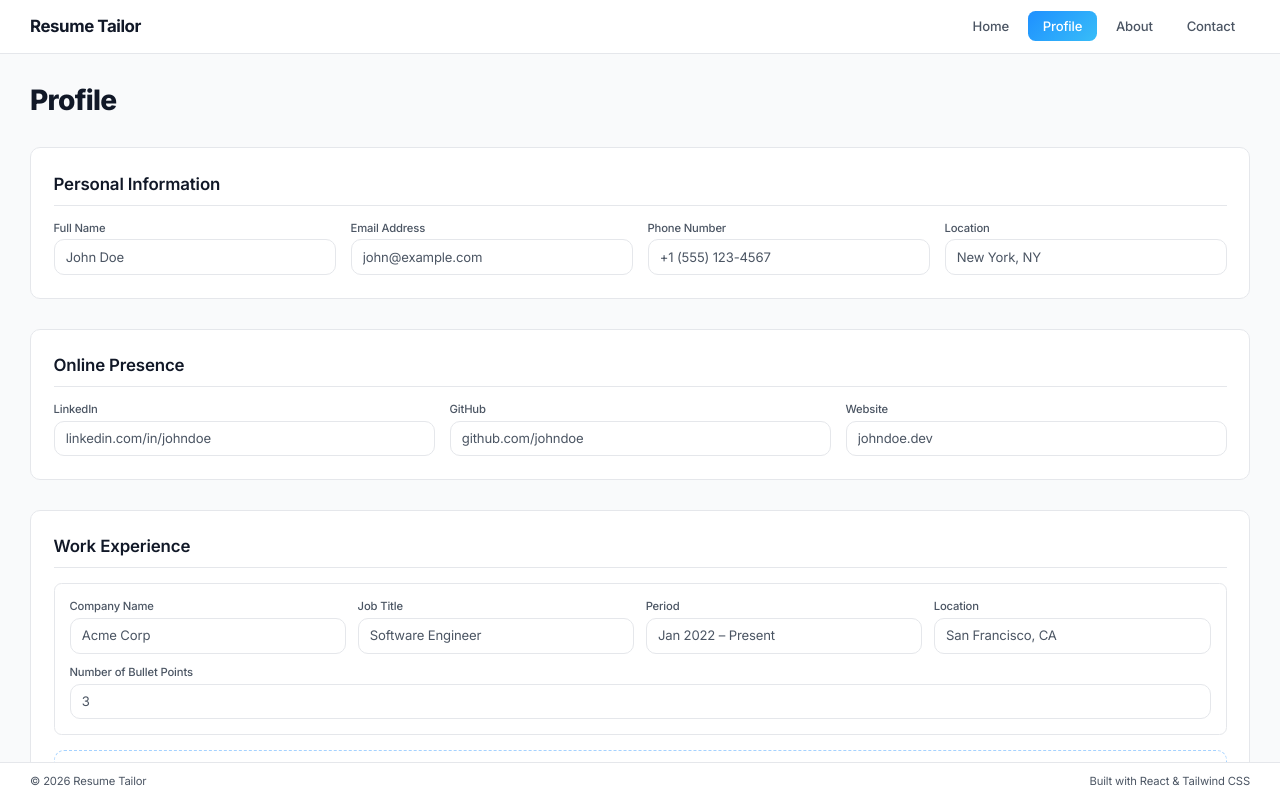
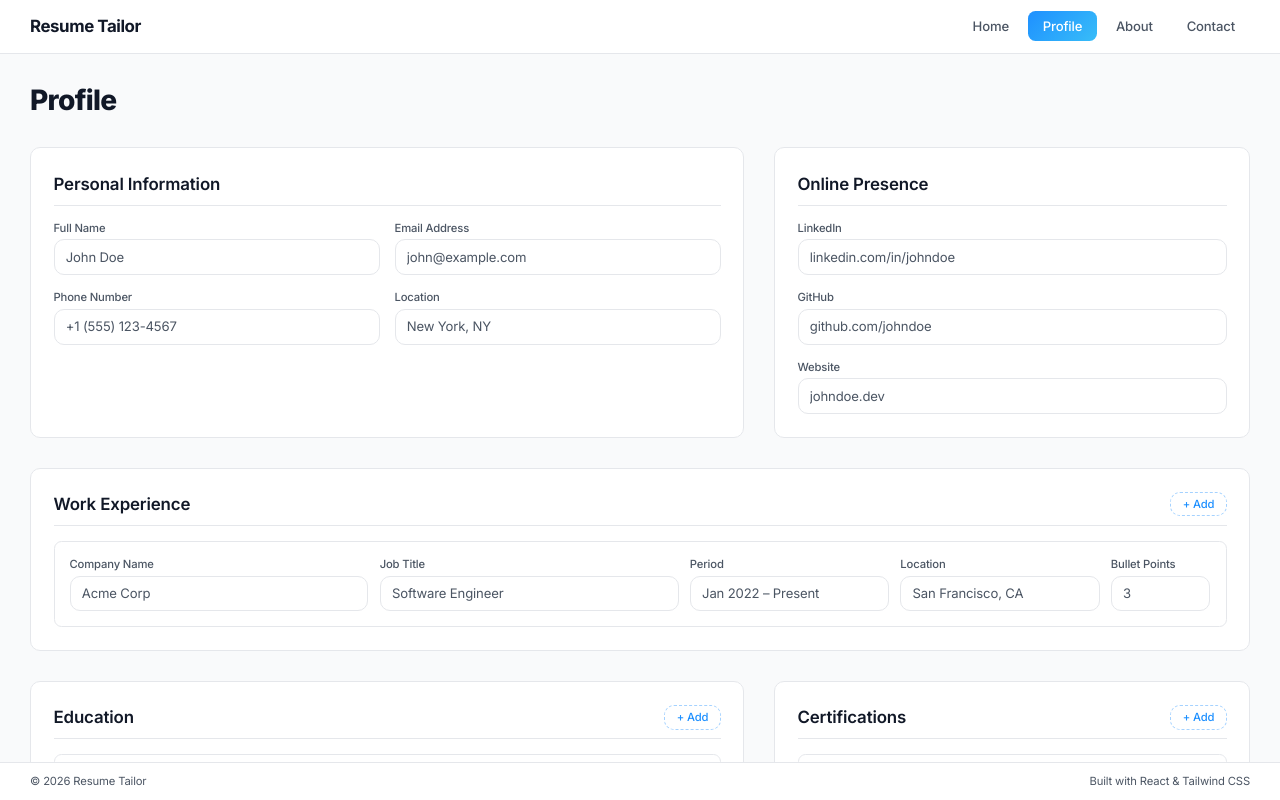
Before and after one commit to akira924/resume-tailor-3, a React (Vite) app: page / in a window 1280 px wide. Both pictures are taken after a click on the button "Profile". Built offline with nearby package versions, Linux system fonts and the light colour scheme.

Commit message:
Optimize the layout of Profile page

```diff
--- a/src/pages/Profile.tsx
+++ b/src/pages/Profile.tsx
@@ -30,11 +30,14 @@ const inputClass =
 
 const labelClass = 'block text-xs font-medium text-[var(--text)] mb-1'
 
-function SectionHeading({ children }: { children: React.ReactNode }) {
+function SectionHeading({ children, action }: { children: React.ReactNode; action?: React.ReactNode }) {
   return (
-    <h2 className="text-lg font-semibold text-[var(--text-h)] border-b border-[var(--border)] pb-2 mb-4">
+    <div className="flex items-center justify-between border-b border-[var(--border)] pb-2 mb-4">
+      <h2 className="text-lg font-semibold text-[var(--text-h)]">
         {children}
       </h2>
+      {action}
+    </div>
   )
 }
 
@@ -56,7 +59,7 @@ function AddButton({ onClick, children }: { onClick: () => void; children: React
     <button
       type="button"
       onClick={onClick}
-      className="w-full py-2.5 rounded-[var(--radius)] border border-dashed border-[var(--accent-border)] text-[var(--accent)] text-sm font-medium hover:bg-[var(--accent-bg)] transition-colors cursor-pointer"
+      className="px-3 py-1 rounded-[var(--radius)] border border-dashed border-[var(--accent-border)] text-[var(--accent)] text-xs font-medium hover:bg-[var(--accent-bg)] transition-colors cursor-pointer"
     >
       {children}
     </button>
@@ -93,9 +96,10 @@ export default function Profile() {
     <div className="px-8 py-8 space-y-8">
       <h1 className="text-3xl font-extrabold text-[var(--text-h)] tracking-tight">Profile</h1>
 
+      <div className="grid grid-cols-1 lg:grid-cols-[3fr_2fr] gap-8">
         <section className="rounded-[var(--radius)] border border-[var(--border)] bg-[var(--bg-surface)] p-6">
           <SectionHeading>Personal Information</SectionHeading>
-        <div className="grid grid-cols-1 sm:grid-cols-2 lg:grid-cols-4 gap-4">
+          <div className="grid grid-cols-1 sm:grid-cols-2 gap-4">
             <div>
               <label className={labelClass}>Full Name</label>
               <input type="text" className={inputClass} placeholder="John Doe" value={fullName} onChange={e => setFullName(e.target.value)} />
@@ -117,7 +121,7 @@ export default function Profile() {
 
         <section className="rounded-[var(--radius)] border border-[var(--border)] bg-[var(--bg-surface)] p-6">
           <SectionHeading>Online Presence</SectionHeading>
-        <div className="grid grid-cols-1 sm:grid-cols-3 gap-4">
+          <div className="grid grid-cols-1 gap-4">
             <div>
               <label className={labelClass}>LinkedIn</label>
               <input type="text" className={inputClass} placeholder="linkedin.com/in/johndoe" value={linkedIn} onChange={e => setLinkedIn(e.target.value)} />
@@ -132,14 +136,15 @@ export default function Profile() {
             </div>
           </div>
         </section>
+      </div>
 
       <section className="rounded-[var(--radius)] border border-[var(--border)] bg-[var(--bg-surface)] p-6">
-        <SectionHeading>Work Experience</SectionHeading>
+        <SectionHeading action={<AddButton onClick={() => setWorkExperiences(prev => [...prev, { ...emptyWork }])}>+ Add</AddButton>}>Work Experience</SectionHeading>
         <div className="space-y-4">
           {workExperiences.map((work, i) => (
-            <div key={i} className="relative rounded-lg border border-[var(--border)] p-4 space-y-3">
+            <div key={i} className="relative rounded-lg border border-[var(--border)] p-4">
               {workExperiences.length > 1 && <RemoveButton onClick={() => setWorkExperiences(prev => prev.filter((_, j) => j !== i))} />}
-              <div className="grid grid-cols-1 sm:grid-cols-2 lg:grid-cols-4 gap-3">
+              <div className="grid grid-cols-1 sm:grid-cols-2 lg:grid-cols-[3fr_3fr_2fr_2fr_1fr] gap-3">
                 <div>
                   <label className={labelClass}>Company Name</label>
                   <input type="text" className={inputClass} placeholder="Acme Corp" value={work.company} onChange={e => updateWork(i, 'company', e.target.value)} />
@@ -156,26 +161,24 @@ export default function Profile() {
                   <label className={labelClass}>Location</label>
                   <input type="text" className={inputClass} placeholder="San Francisco, CA" value={work.location} onChange={e => updateWork(i, 'location', e.target.value)} />
                 </div>
-              </div>
                 <div>
-                <label className={labelClass}>Number of Bullet Points</label>
+                  <label className={labelClass}>Bullet Points</label>
                   <input type="text" className={inputClass} placeholder="3" value={work.bulletPoints} onChange={e => updateWork(i, 'bulletPoints', e.target.value)} />
                 </div>
               </div>
+            </div>
           ))}
-          <AddButton onClick={() => setWorkExperiences(prev => [...prev, { ...emptyWork }])}>
-            + Add Work Experience
-          </AddButton>
         </div>
       </section>
 
+      <div className="grid grid-cols-1 lg:grid-cols-[3fr_2fr] gap-8 items-start">
         <section className="rounded-[var(--radius)] border border-[var(--border)] bg-[var(--bg-surface)] p-6">
-        <SectionHeading>Education</SectionHeading>
+          <SectionHeading action={<AddButton onClick={() => setEducations(prev => [...prev, { ...emptyEdu }])}>+ Add</AddButton>}>Education</SectionHeading>
           <div className="space-y-4">
             {educations.map((edu, i) => (
               <div key={i} className="relative rounded-lg border border-[var(--border)] p-4">
                 {educations.length > 1 && <RemoveButton onClick={() => setEducations(prev => prev.filter((_, j) => j !== i))} />}
-              <div className="grid grid-cols-1 sm:grid-cols-2 lg:grid-cols-4 gap-3">
+                <div className="grid grid-cols-1 sm:grid-cols-2 gap-3">
                   <div>
                     <label className={labelClass}>Institution</label>
                     <input type="text" className={inputClass} placeholder="MIT" value={edu.institution} onChange={e => updateEdu(i, 'institution', e.target.value)} />
@@ -195,19 +198,16 @@ export default function Profile() {
                 </div>
               </div>
             ))}
-          <AddButton onClick={() => setEducations(prev => [...prev, { ...emptyEdu }])}>
-            + Add Education
-          </AddButton>
           </div>
         </section>
 
         <section className="rounded-[var(--radius)] border border-[var(--border)] bg-[var(--bg-surface)] p-6">
-        <SectionHeading>Certifications</SectionHeading>
+          <SectionHeading action={<AddButton onClick={() => setCertifications(prev => [...prev, { ...emptyCert }])}>+ Add</AddButton>}>Certifications</SectionHeading>
           <div className="space-y-4">
             {certifications.map((cert, i) => (
               <div key={i} className="relative rounded-lg border border-[var(--border)] p-4">
                 {certifications.length > 1 && <RemoveButton onClick={() => setCertifications(prev => prev.filter((_, j) => j !== i))} />}
-              <div className="grid grid-cols-1 sm:grid-cols-3 gap-3">
+                <div className="grid grid-cols-1 gap-3">
                   <div>
                     <label className={labelClass}>Institution</label>
                     <input type="text" className={inputClass} placeholder="AWS" value={cert.institution} onChange={e => updateCert(i, 'institution', e.target.value)} />
@@ -223,11 +223,9 @@ export default function Profile() {
                 </div>
               </div>
             ))}
-          <AddButton onClick={() => setCertifications(prev => [...prev, { ...emptyCert }])}>
-            + Add Certification
-          </AddButton>
           </div>
         </section>
       </div>
+    </div>
   )
 }
```
Lines whose indentation alone changed are shown as unchanged.
